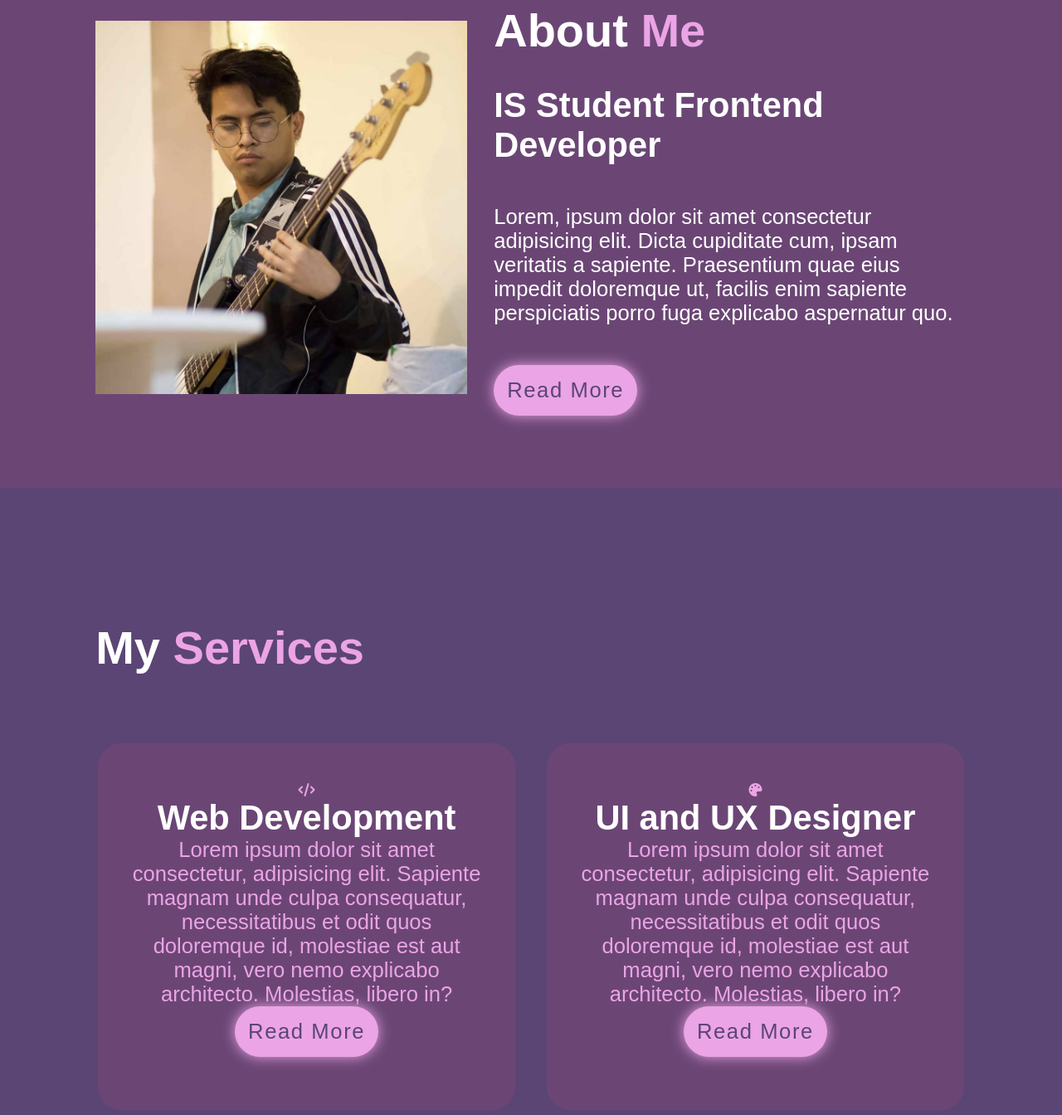
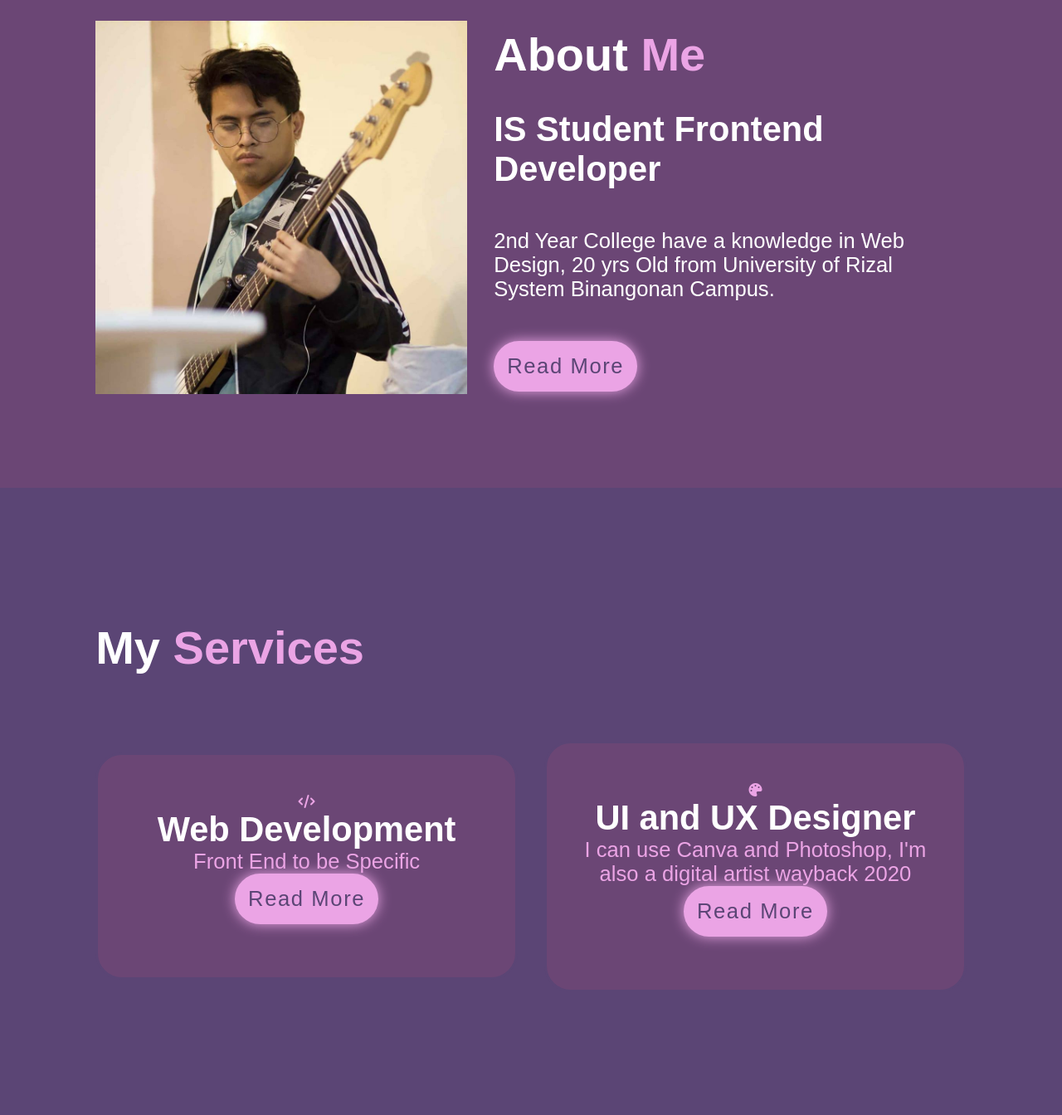
Before and after one commit to JASON2503/portfolio.github.io, a plain HTML site: page index.html in a window 1280 px wide. Shown: the part 1143-2487 px from the top of the page at 83% size. Drawn offline with Linux system fonts and the light colour scheme.

Commit message:
Update index.html

```diff
--- a/index.html
+++ b/index.html
@@ -50,7 +50,7 @@
         <div class="about-content">
             <h2 class="heading"> About <span>Me</span></h2>
             <h3>IS Student Frontend Developer</h3>
-            <p>Lorem, ipsum dolor sit amet consectetur adipisicing elit. Dicta cupiditate cum, ipsam veritatis a sapiente. Praesentium quae eius impedit doloremque ut, facilis enim sapiente perspiciatis porro fuga explicabo aspernatur quo.</p>
+            <p>2nd Year College have a knowledge in Web Design, 20 yrs Old from University of Rizal System Binangonan Campus.</p>
             <a href="" class="btn">Read More</a>
 
         </div>
@@ -62,7 +62,7 @@
             <div class="services-box">
                 <i class="fa-solid fa-code"></i>
                 <h3>Web Development</h3>
-                <p>Lorem ipsum dolor sit amet consectetur, adipisicing elit. Sapiente magnam unde culpa consequatur, necessitatibus et odit quos doloremque id, molestiae est aut magni, vero nemo explicabo architecto. Molestias, libero in?</p>
+                <p>Front End to be Specific</p>
                 <a href="#" class="btn">Read More</a>
             </div>
 
@@ -70,7 +70,7 @@
             <div class="services-box">
                 <i class="fa-solid fa-palette "></i>
                 <h3>UI and UX Designer</h3>
-                <p>Lorem ipsum dolor sit amet consectetur, adipisicing elit. Sapiente magnam unde culpa consequatur, necessitatibus et odit quos doloremque id, molestiae est aut magni, vero nemo explicabo architecto. Molestias, libero in?</p>
+                <p>I can use Canva and Photoshop, I'm also a digital artist wayback 2020</p>
                 <a href="#" class="btn">Read More</a>
             </div>
         </div>
```
